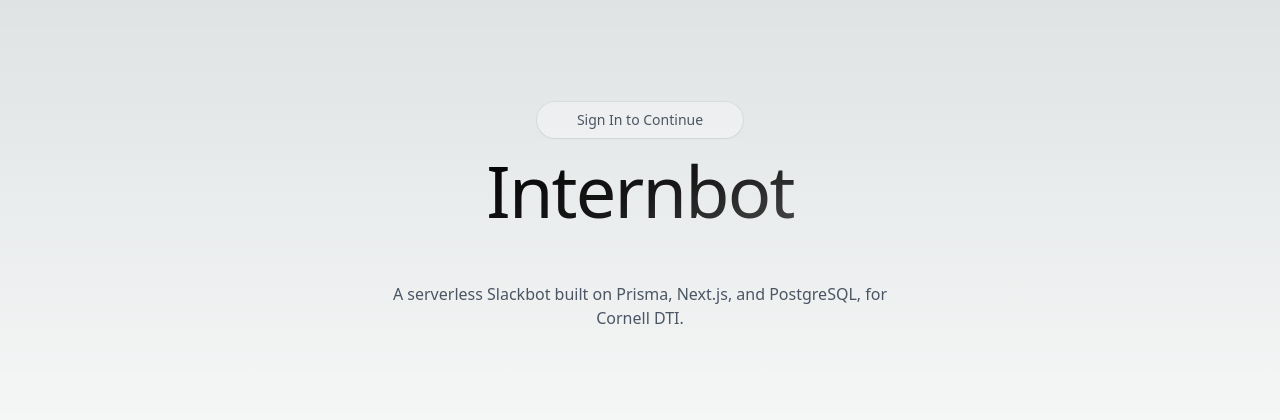
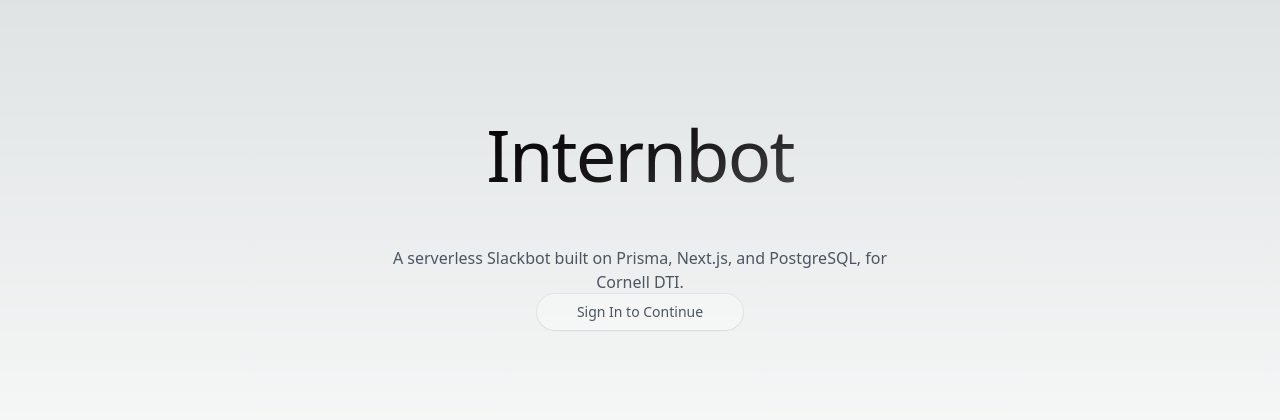
Before and after one commit to cornell-dti/internbot, a Next.js app: page / in a window 1280 px wide. Shown: the part 184-604 px from the top of the page. Built offline with nearby package versions, Linux system fonts and the light colour scheme.

Commit message:
Add more cron

```diff
--- a/app/page.tsx
+++ b/app/page.tsx
@@ -10,12 +10,6 @@
 export default function Home() {
     return (
         <main className='relative flex min-h-screen flex-col items-center justify-center'>
-            <Link
-                href='#'
-                className='group mt-20 sm:mt-0 rounded-full flex space-x-1 bg-white/30 shadow-sm ring-1 ring-gray-900/5 text-gray-600 text-sm font-medium px-10 py-2 hover:shadow-lg active:shadow-sm transition-all'
-            >
-                <p>Sign In to Continue</p>
-            </Link>
             <h1 className='pt-4 pb-8 bg-gradient-to-br from-black via-[#171717] to-[#575757] bg-clip-text text-center text-4xl font-medium tracking-tight text-transparent md:text-7xl'>
                 Internbot
             </h1>
@@ -23,6 +17,12 @@
                 A serverless Slackbot built on Prisma, Next.js, and PostgreSQL,
                 for Cornell DTI.
             </p>
+            <Link
+                href='#'
+                className='group mt-20 sm:mt-0 rounded-full flex space-x-1 bg-white/30 shadow-sm ring-1 ring-gray-900/5 text-gray-600 text-sm font-medium px-10 py-2 hover:shadow-lg active:shadow-sm transition-all'
+            >
+                <p>Sign In to Continue</p>
+            </Link>
         </main>
     );
 }
```
Also changed, not shown: vercel.json.
